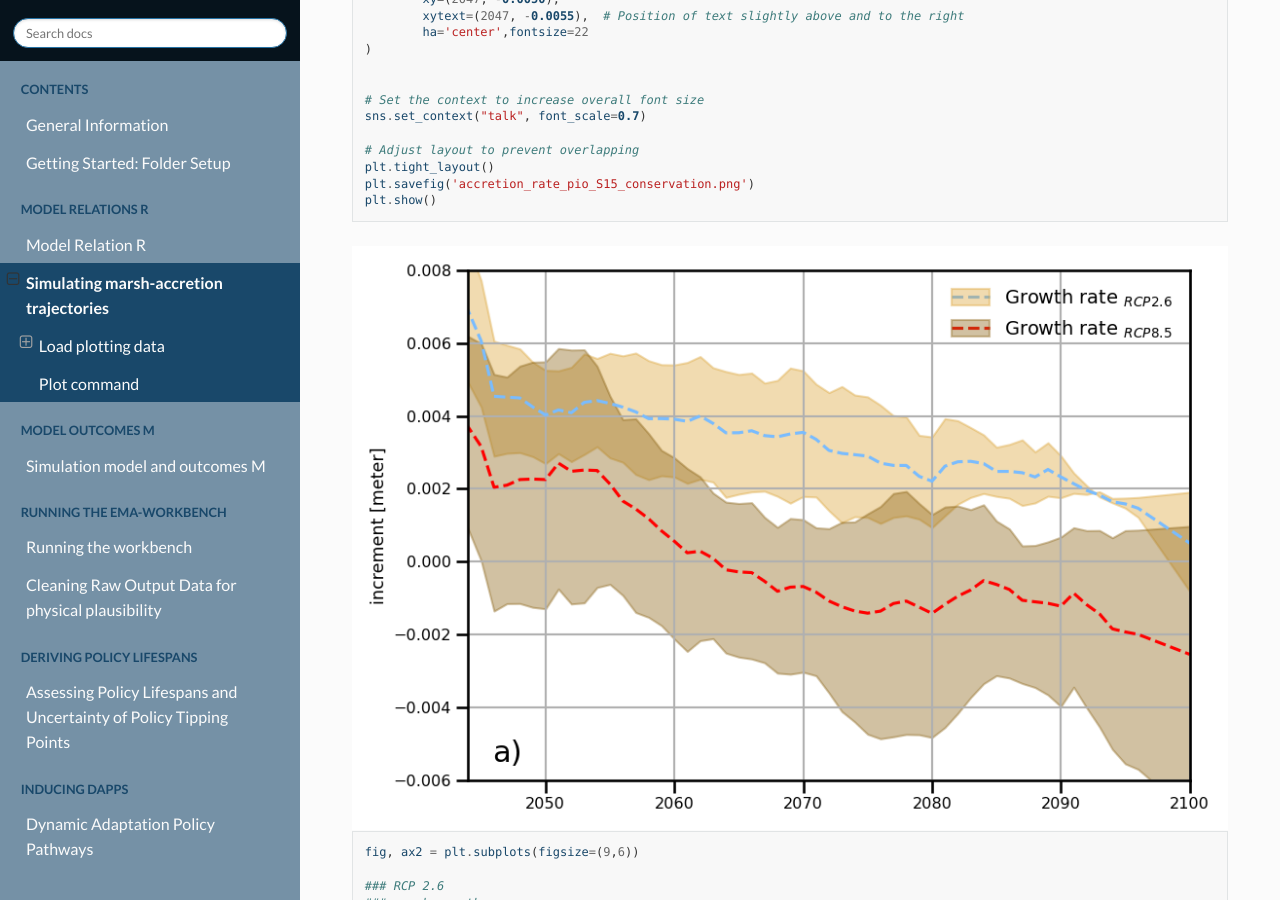
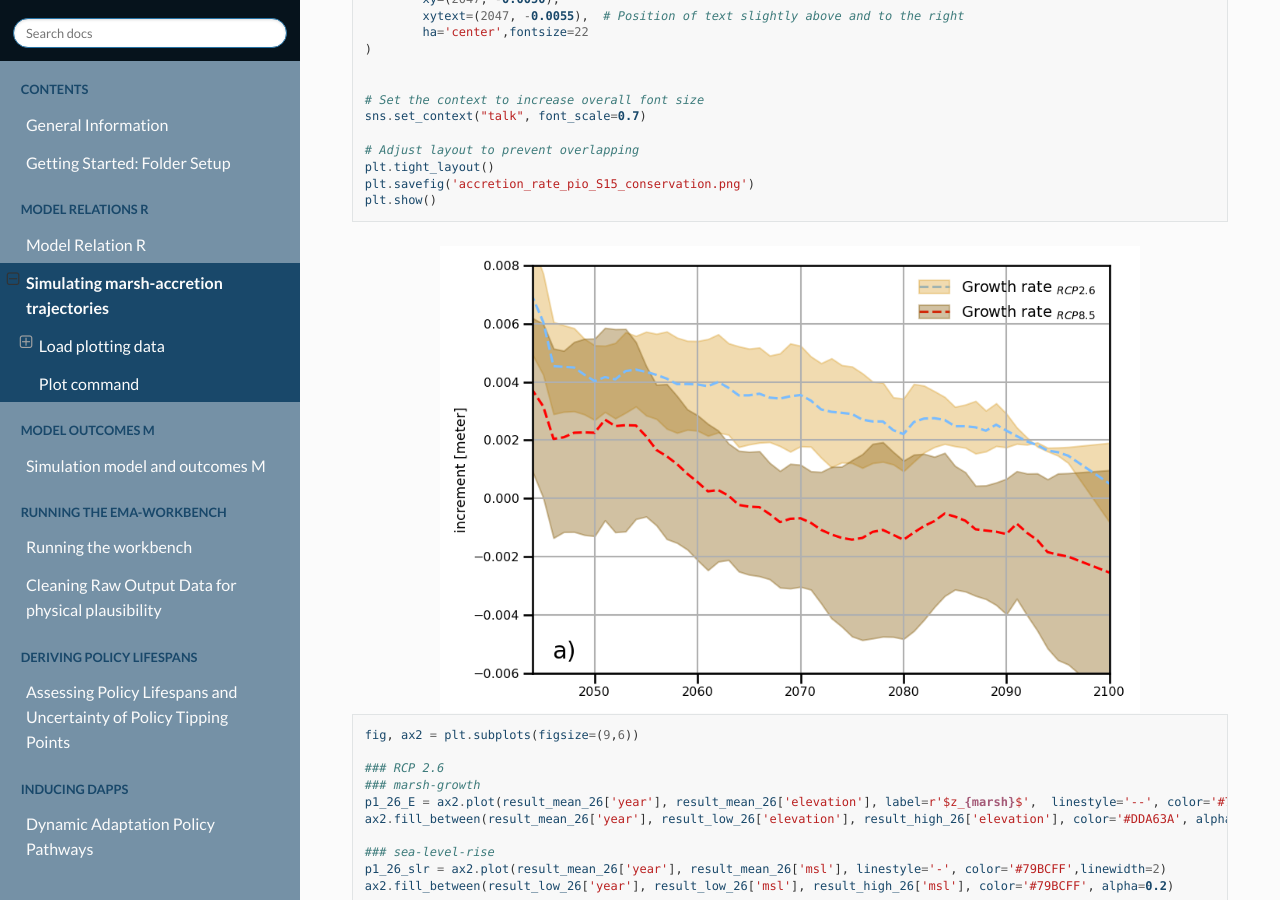
Before and after one commit to christineschottmueller/DAPP_x_marsh_session, a Sphinx documentation site: the page built from docs/chapter_02/02_accretion_vs_slr_ts.rst, in a window 1280 px wide and 900 px high, scrolled down 3317 px. Built offline with Sphinx 7.4.7 and the Read the Docs theme 3.1.0, drawn with Linux system fonts in a browser that asks for light colours.

Commit message:
Update rst files

```diff
--- a/docs/chapter_02/02_accretion_vs_slr_ts.rst
+++ b/docs/chapter_02/02_accretion_vs_slr_ts.rst
@@ -188,7 +188,7 @@ Plot command
 
 .. image:: img/02_accretion_rate_time_series_conservation.png
    :alt: a) Simulated time-series ($n=6$) of annual growth rate in the pioneer zone in focus area 15 with fixed categorical, uncertain parameters. The simulations were performed using inputs from the high and low emissions sea level rise scenarios \gls{RCP}2.6 and \gls{RCP}8.5 (X).
-   :width: 1100px
+   :width: 700px
    :align: center
 
 
@@ -249,5 +249,5 @@ Plot command
 
 .. image:: img/02_elevation_time_series_conservation.png
    :alt: Simulated elevation time-series ($n=6$) in the pioneer zone in focus area 15 with fixed categorical, uncertain parameters. The simulations were performed using inputs from the high and low emissions sea level rise scenarios \gls{RCP}2.6 and \gls{RCP}8.5 (X).
-   :width: 1100px
+   :width: 700px
    :align: center
```
